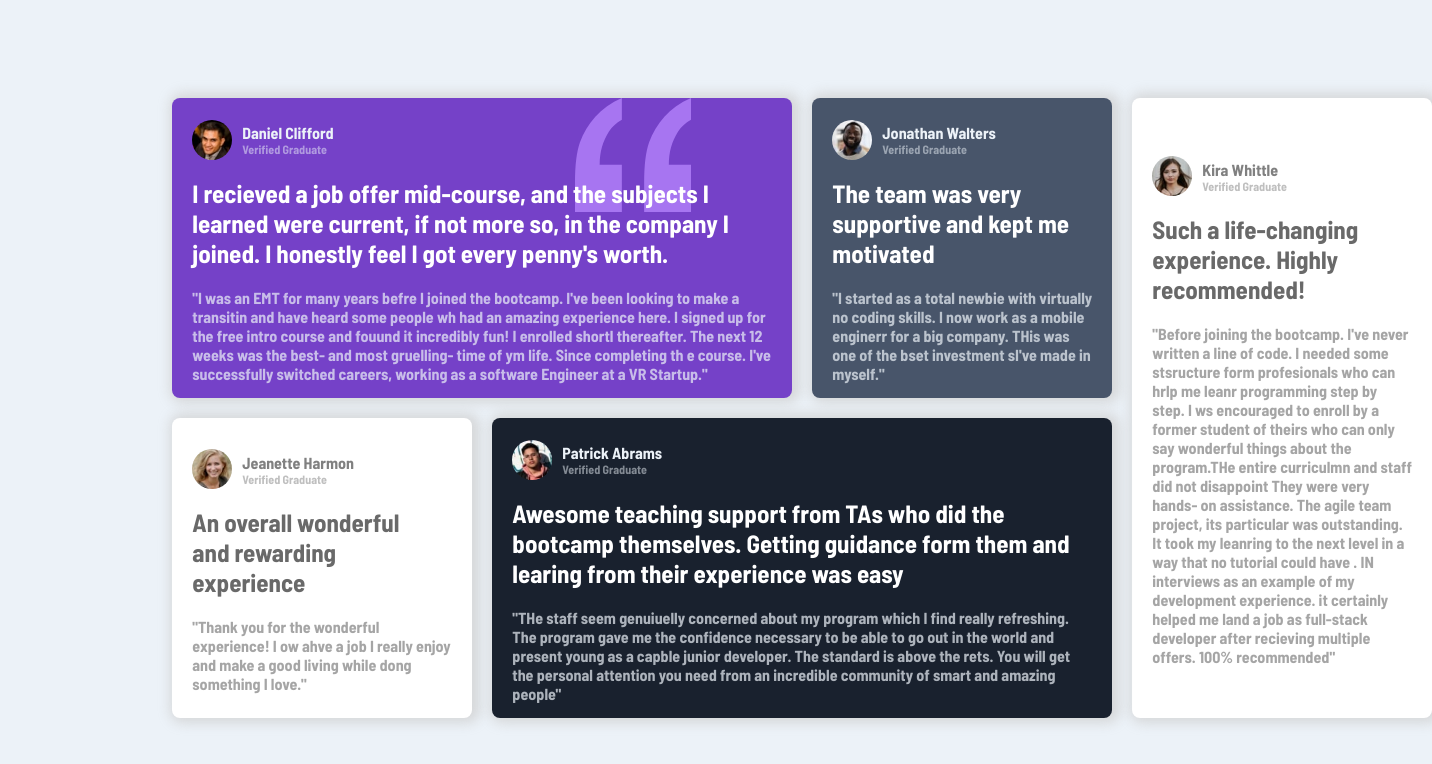
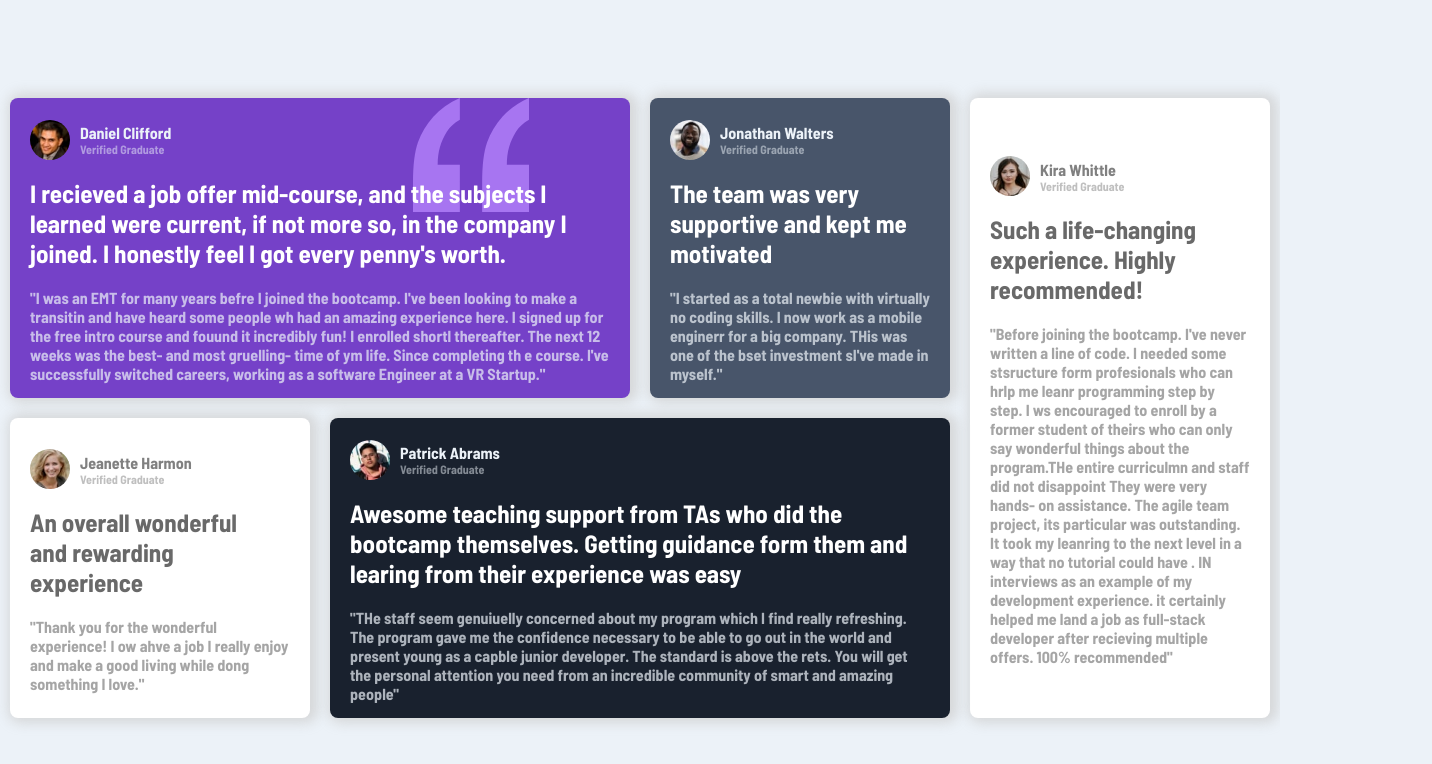
Before and after one commit to Tksmith-guru/Testimonial-Grid-Section, a plain HTML site: page index.html in a window 1280 px wide. Shown: the whole page, 1432 px wide, since content can reach past the window. Drawn offline with Linux system fonts and the light colour scheme.

Commit message:
width_fix

```diff
--- a/styles.css
+++ b/styles.css
@@ -9,7 +9,7 @@ body {
 }
 
 main {
-    width: 74%;
+    width: auto;
     display: grid;
     grid-template-columns: 300px 300px 300px 300px;
     grid-template-rows: 300px 300px;
```
